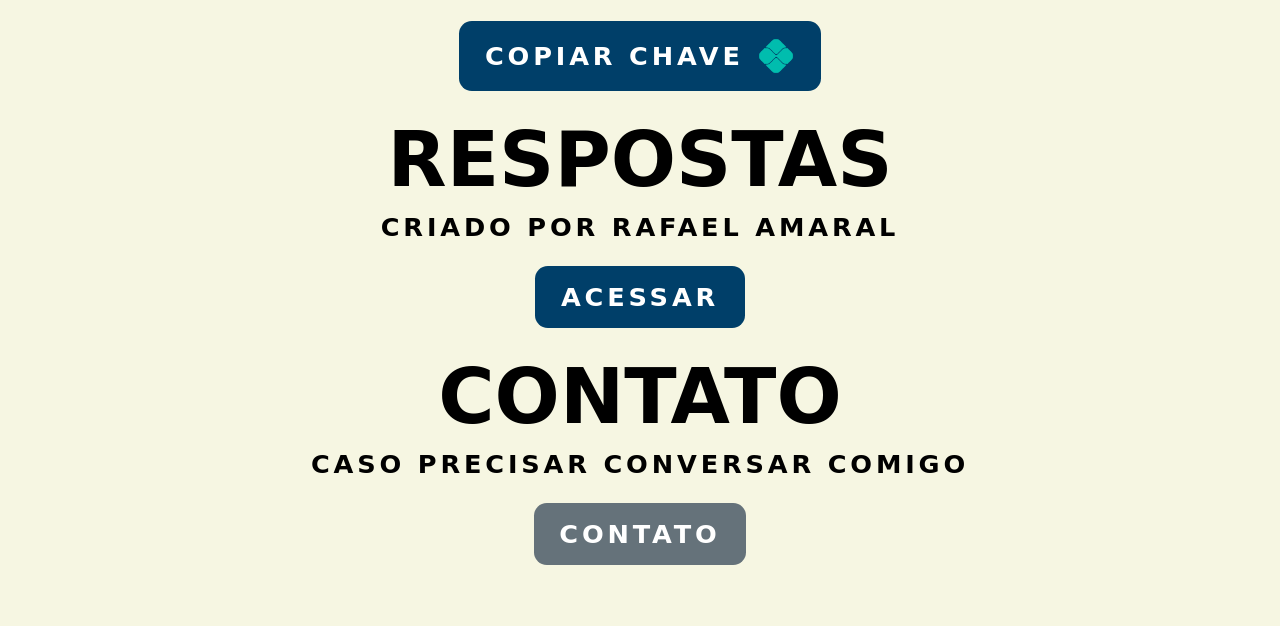
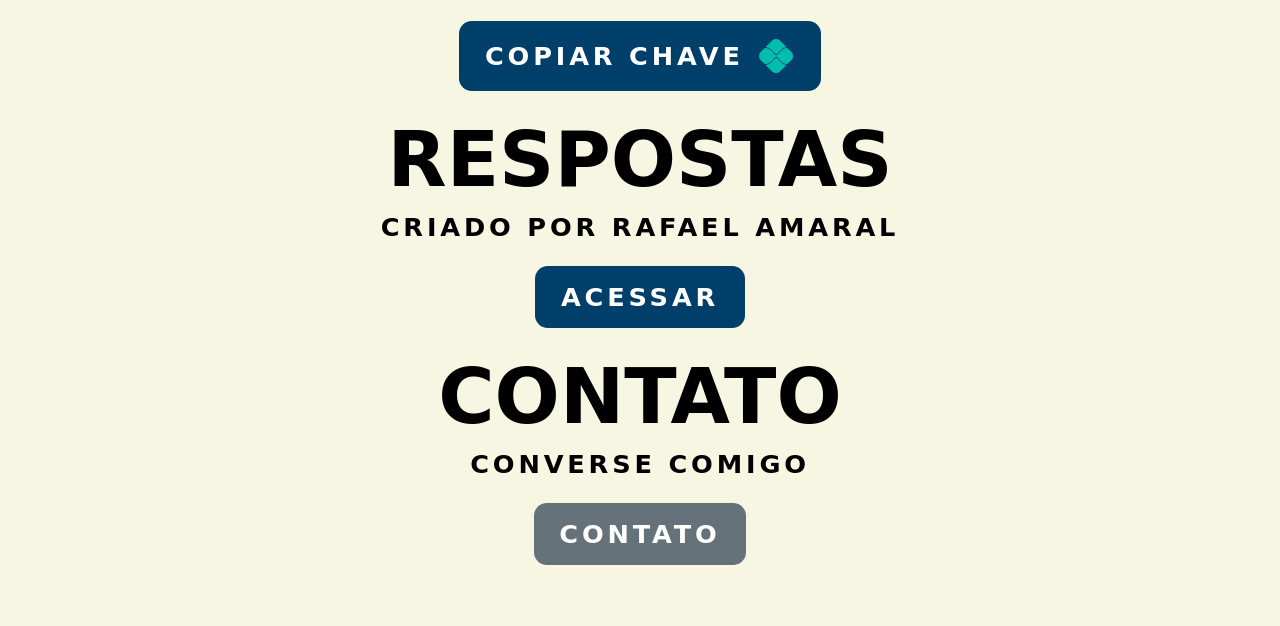
Before and after one commit to odevmatheus/Resumos, a plain HTML site: page Index.html in a window 1280 px wide. Shown: the part 795-1421 px from the top of the page. Drawn offline with Linux system fonts and the light colour scheme; a web font is replaced by a local one.

Commit message:
Mudando Contato

```diff
--- a/Index.html
+++ b/Index.html
@@ -48,7 +48,7 @@
                        <a href="https://siterespostas.com.br" target="_blank"> <button class="BTN"> Acessar </button> </a>
                     </div>
                     <h2> Contato </h2>
-                    <h5>Caso Precisar Conversar Comigo</h5>
+                    <h5> Converse Comigo </h5>
                     <div class="Acesso">
                         <button class="False"> Contato </button>
                     </div>
```
